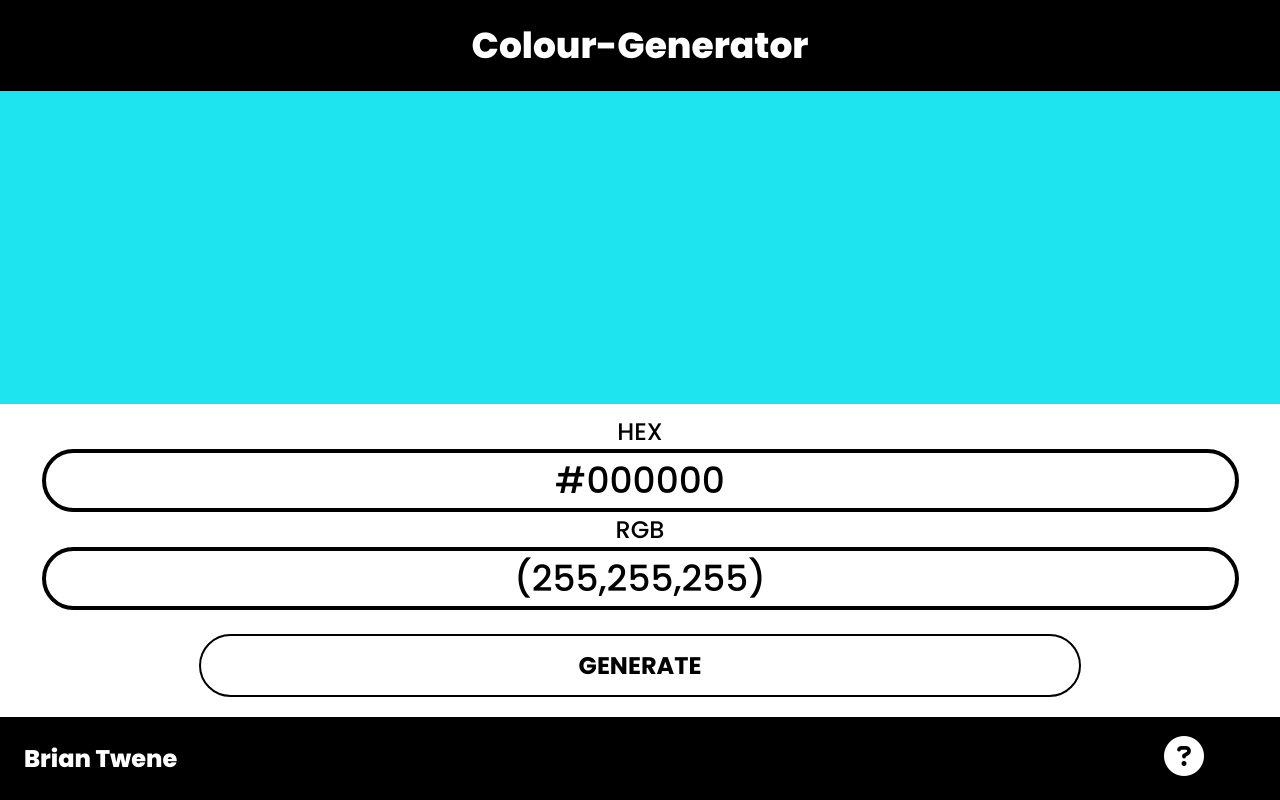
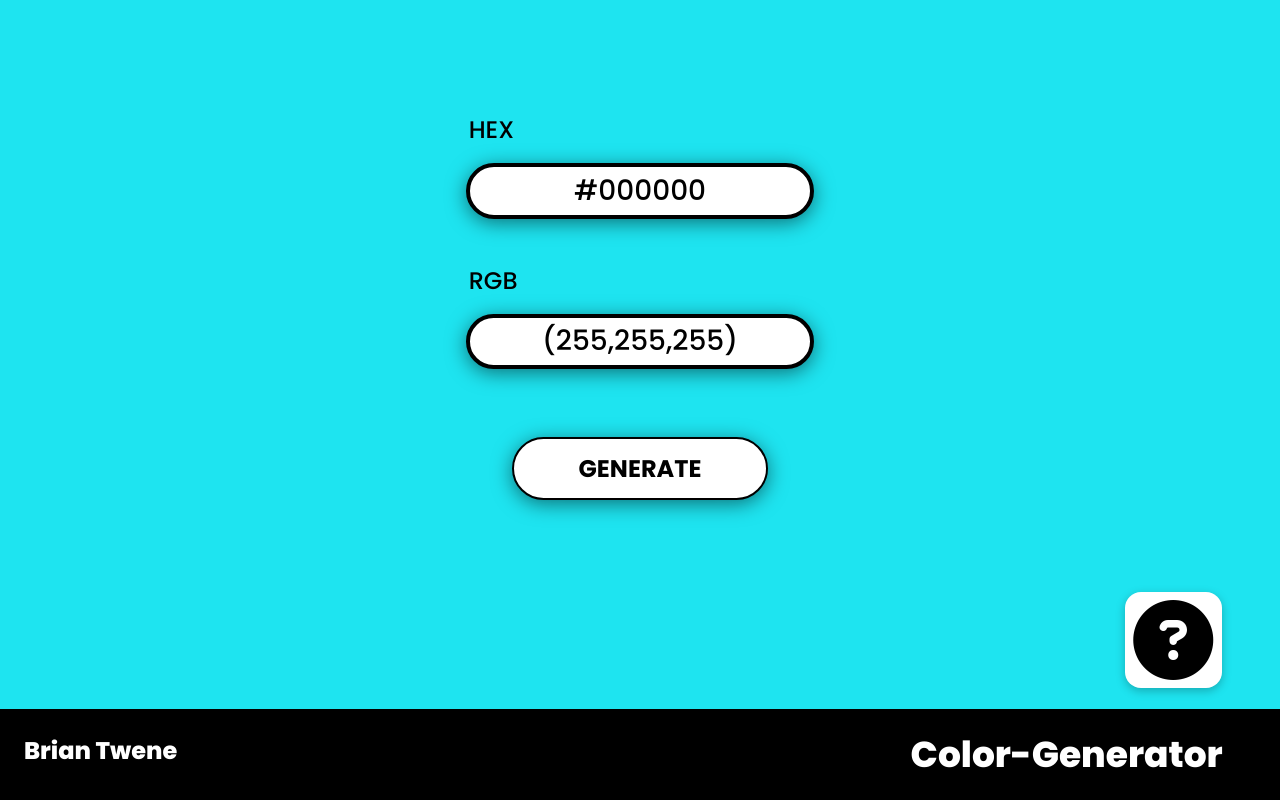
Before and after one commit to briantwene/Colour-Generator-Project, a plain HTML site: page index.html in a window 1280 px wide. Drawn offline with Linux system fonts and the light colour scheme.

Commit message:
Done styling for the desktop version of the site Done styling for the about modal for desktop Made minor changes to the "About" button by adding a desktop version of the button

```diff
--- a/CSS/style.css
+++ b/CSS/style.css
@@ -77,7 +77,10 @@ footer{
 #color-control{
     grid-area: control;
     background-color: white;
-    text-align: center;
+    display: flex;
+    flex-direction: column;
+    justify-content: space-evenly;
+    align-items: center;
     padding: 1em;
 }
 
@@ -88,7 +91,7 @@ label{
 }
 /*input fields*/
 .color-field{
-    font-size: 3.6em;
+    font-size: 2.8em;
     font-weight: 500;
     width: 95%;
     border: 4px solid black;
@@ -114,7 +117,7 @@ footer, #about{
     padding: 1em;
 }
 /*about button settings*/
-#about-button{
+#about-button-mobile{
     background-color: transparent;
     font-size: 4em;
     color: white;
@@ -123,7 +126,7 @@ footer, #about{
 }
 
 /*about button container*/
-#about{
+#about-mobile{
     grid-area: about;
     background-color: black;
 }
@@ -169,3 +172,119 @@ width: 20%;
     background-color: transparent;
     border: none;
 }
+
+#about-desktop, #about-button-desktop{
+    display: none;
+}
+
+@media only screen and (min-width: 768px){
+
+    #grid-container{
+        min-height: 100%;
+        grid-template-columns: repeat(3,1fr);
+        grid-template-rows: auto min-content;
+        grid-template-areas:
+        "main main main"
+        "footer footer header";
+    }
+
+
+    main{
+        display: grid;
+        grid-template-columns: repeat(6,1fr);
+        grid-template-rows: auto auto min-content min-content auto auto;
+    }
+
+    #color-control{
+        grid-row: 3/5;
+        grid-column: 3/5;
+        display: flex;
+        flex-direction: column;
+        background-color: transparent;
+        align-self: center;
+        padding: 3em;
+
+
+        border-radius: 55px;
+    }
+
+    label{
+        align-self:flex-start;
+        padding: 0em 0.5em;
+
+    }
+
+    #RGB,#HEX{
+        margin-bottom: 1em;
+        padding: 0.1em;
+        box-shadow: 0px 4px 20px rgba(0, 0, 0, 0.5);
+
+
+    }
+
+    #generate{
+        align-self: center;
+        box-shadow: 0px 4px 20px rgba(0, 0, 0, 0.5);
+    }
+
+    #about-button-desktop{
+        grid-row: 6/7;
+        grid-column: 6/7;
+        background-color: white;
+        padding: 0.625em;
+        box-shadow: 0px 3px 10px rgba(0, 0, 0, 0.25);
+        border-radius: 16px;
+        margin: auto;
+        background-color: white;
+        border: none;
+
+    }
+
+    .fa-question-circle{
+        font-size: 6em;
+    }
+
+
+    a[href], input[type='submit'], input[type='image'], label[for], select, button, .pointer {
+       cursor: pointer;
+    }
+
+
+
+    #about-mobile,#about-button-mobile{
+        display: none;
+    }
+
+    #about-desktop,#about-button-desktop{
+        display: block;
+    }
+
+    #about-background{
+        min-height: 100%;
+
+        grid-template-columns: 1fr 1fr 1fr 1fr 1fr 1fr;
+        grid-template-rows: auto auto min-content min-content auto auto;
+    }
+
+    #about-info{
+        grid-row: 3/5;
+        grid-column: 3/5;
+        padding: 2em;
+        box-shadow: 0px 3px 10px rgba(0, 0, 0, 0.25);
+        border-radius: 55px;
+    }
+
+
+
+
+    @media (orientation: portrait){
+        #color-control{
+            grid-column: 2/6;
+        }
+
+        #about-info{
+            grid-column: 2/6;
+        }
+    }
+
+}
--- a/index.html
+++ b/index.html
@@ -25,7 +25,7 @@
     <!--container for using CSS Grid-->
     <div id="grid-container">
         <!--header area-->
-        <header>Colour-Generator</header>
+        <header>Color-Generator</header>
         <!--Content area-->
         <main class="color-display">
             <!--color-->
@@ -40,11 +40,17 @@
                 <!--Generate button-->
                 <button id="generate">GENERATE</button>
             </div>
+
+
+            <button id="about-button-desktop">
+                <i class="fas fa-question-circle"></i>
+            </button>
+
         </main>
 
         <!--info button-->
-        <div id="about">
-            <button id="about-button">
+        <div id="about-mobile">
+            <button id="about-button-mobile">
                 <i class="fas fa-question-circle"></i>
             </button>
         </div>
```
